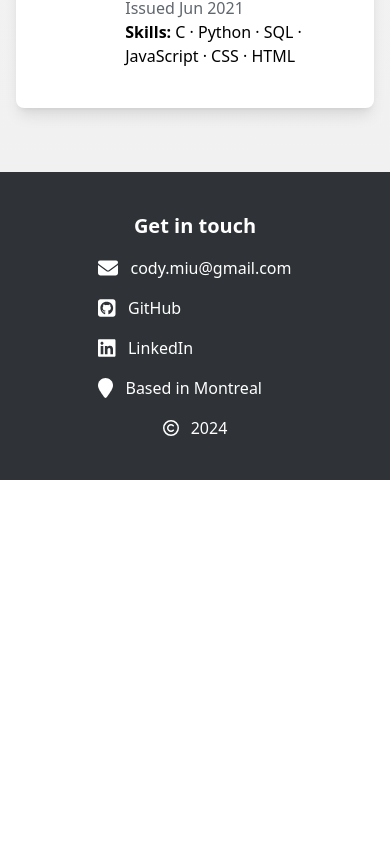
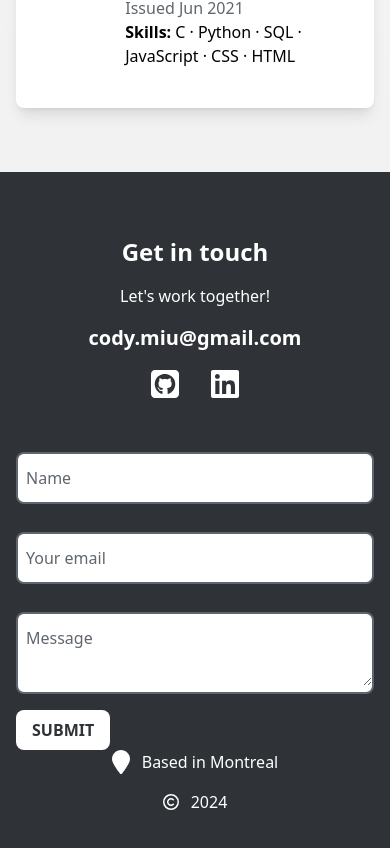
Before and after one commit to Cody06/Portfolio, a Next.js app: page / in a window 390 px wide. Shown: the part 4194-5042 px from the top of the page. Before the commit the page ends 4674 px from the top, so only its background shows below. Built offline with nearby package versions, Linux system fonts and the light colour scheme.

Commit message:
Update footer with form

```diff
--- a/src/components/Home/components/Footer.tsx
+++ b/src/components/Home/components/Footer.tsx
@@ -1,81 +1,126 @@
 import { FontAwesomeIcon } from '@fortawesome/react-fontawesome';
 import { faCopyright } from '@fortawesome/free-regular-svg-icons';
-import { faCircleArrowUp, faEnvelope, faLocationPin } from '@fortawesome/free-solid-svg-icons';
+import { faCircleArrowUp, faLocationPin } from '@fortawesome/free-solid-svg-icons';
 import { faLinkedin, faSquareGithub } from '@fortawesome/free-brands-svg-icons';
 import Link from 'next/link';
+import { FormEvent, FormEventHandler, useState } from 'react';
+import Input from '@/components/ui/Input';
 import usePageBottom from '@/hooks/usePageBottom';
 
 const Footer = () => {
     const reachedBottom = usePageBottom();
     const linkButtons = [
         {
-            href: 'mailto:cody.miu@gmail.com',
-            title: 'Send me an email!',
-            label: (
-                <>
-                    <FontAwesomeIcon icon={faEnvelope} className="fa-lg" />
-                    <span>cody.miu@gmail.com</span>
-                </>
-            ),
-        },
-        {
             href: 'https://github.com/Cody06',
             title: 'Visit my GitHub!',
-            label: (
-                <>
-                    <FontAwesomeIcon icon={faSquareGithub} className="fa-lg" />
-                    <span>GitHub</span>
-                </>
-            ),
+            label: <FontAwesomeIcon icon={faSquareGithub} className="fa-2xl" />,
         },
         {
             href: 'https://www.linkedin.com/in/cody-miu/',
             title: 'Visit my Linkedin profile!',
-            label: (
-                <>
-                    <FontAwesomeIcon icon={faLinkedin} className="fa-lg" />
-                    <span>LinkedIn</span>
-                </>
-            ),
+            label: <FontAwesomeIcon icon={faLinkedin} className="fa-2xl" />,
         },
     ];
 
+    const [formData, setFormData] = useState({
+        name: '',
+        email: '',
+        message: '',
+    });
+
+    const handleChange = (e: FormEvent<HTMLInputElement | HTMLTextAreaElement>) =>
+        setFormData({ ...formData, [e.currentTarget.name]: e.currentTarget.value });
+
+    // TODO: Create email contact form
+    const submitForm: FormEventHandler<HTMLFormElement> = (e) => {
+        e.preventDefault();
+        console.log(formData);
+    };
+
     return (
-        <footer id="contact">
-            <div className="flex flex-col gap-y-4 items-center py-10 text-white bg-grey-120">
-                <h4 className="text-xl font-bold">Get in touch</h4>
-                <div className="flex flex-col gap-y-4">
-                    {linkButtons.map((button) => (
+        <>
+            <footer
+                id="contact"
+                className="content-max-width mx-auto grid grid-cols-1 md:grid-cols-2 md:gap-y-14 px-4 py-16 text-white"
+            >
+                <div
+                    className="flex flex-col gap-y-4 items-center justify-between
+                        mb-10 md:items-start"
+                >
+                    <h4 className="text-2xl font-bold">Get in touch</h4>
+                    <h5>{`Let's work together!`}</h5>
+                    <h6 className="text-xl font-bold">cody.miu@gmail.com</h6>
+                    <div className="space-x-8">
+                        {linkButtons.map(({ href, title, label }) => (
                             <Link
-                            key={button.href}
-                            href={button.href}
-                            target="_blank"
-                            rel="noreferrer"
-                            title={button.title}
-                            className="w-max space-x-3 hover:text-orange-100"
+                                key={href}
+                                href={href}
+                                title={title}
+                                className="hover:text-orange-100"
                             >
-                            {button.label}
+                                {label}
                             </Link>
                         ))}
+                    </div>
+                </div>
+                <form onSubmit={submitForm} className="space-y-4">
+                    <Input
+                        id="name"
+                        type="text"
+                        label="Name"
+                        name="name"
+                        maxLength={50}
+                        required
+                        value={formData.name}
+                        onChange={handleChange}
+                    />
+                    <Input
+                        id="email"
+                        type="email"
+                        label="Your email"
+                        name="email"
+                        maxLength={50}
+                        required
+                        value={formData.email}
+                        onChange={handleChange}
+                    />
+                    <Input
+                        id="message"
+                        type="textarea"
+                        label="Message"
+                        name="message"
+                        maxLength={300}
+                        required
+                        value={formData.message}
+                        onChange={handleChange}
+                    />
+                    <input
+                        type="submit"
+                        value="SUBMIT"
+                        className="px-4 py-2 bg-white text-grey-120 font-bold rounded-lg
+                                    hover:bg-orange-100 hover:cursor-pointer ease-in duration-200"
+                    />
+                </form>
+                <div className="col-span-1 md:col-span-2 flex flex-col gap-y-4 text-center">
                     <span className="space-x-3">
-                        <FontAwesomeIcon icon={faLocationPin} className="fa-lg" />
+                        <FontAwesomeIcon icon={faLocationPin} className="fa-xl" />
                         <span>Based in Montreal</span>
                     </span>
-                </div>
                     <span className="space-x-3">
                         <FontAwesomeIcon icon={faCopyright} />
                         <span>2024</span>
                     </span>
                 </div>
+            </footer>
             {reachedBottom && (
                 <button
-                    className="fixed text-orange-100 text-[3rem] bottom-5 right-8"
+                    className="fixed text-orange-100 text-[3rem] bottom-20 right-8"
                     onClick={() => document.getElementById('header')?.scrollIntoView()}
                 >
                     <FontAwesomeIcon icon={faCircleArrowUp} />
                 </button>
             )}
-        </footer>
+        </>
     );
 };
 
```
Lines whose indentation alone changed are shown as unchanged.
